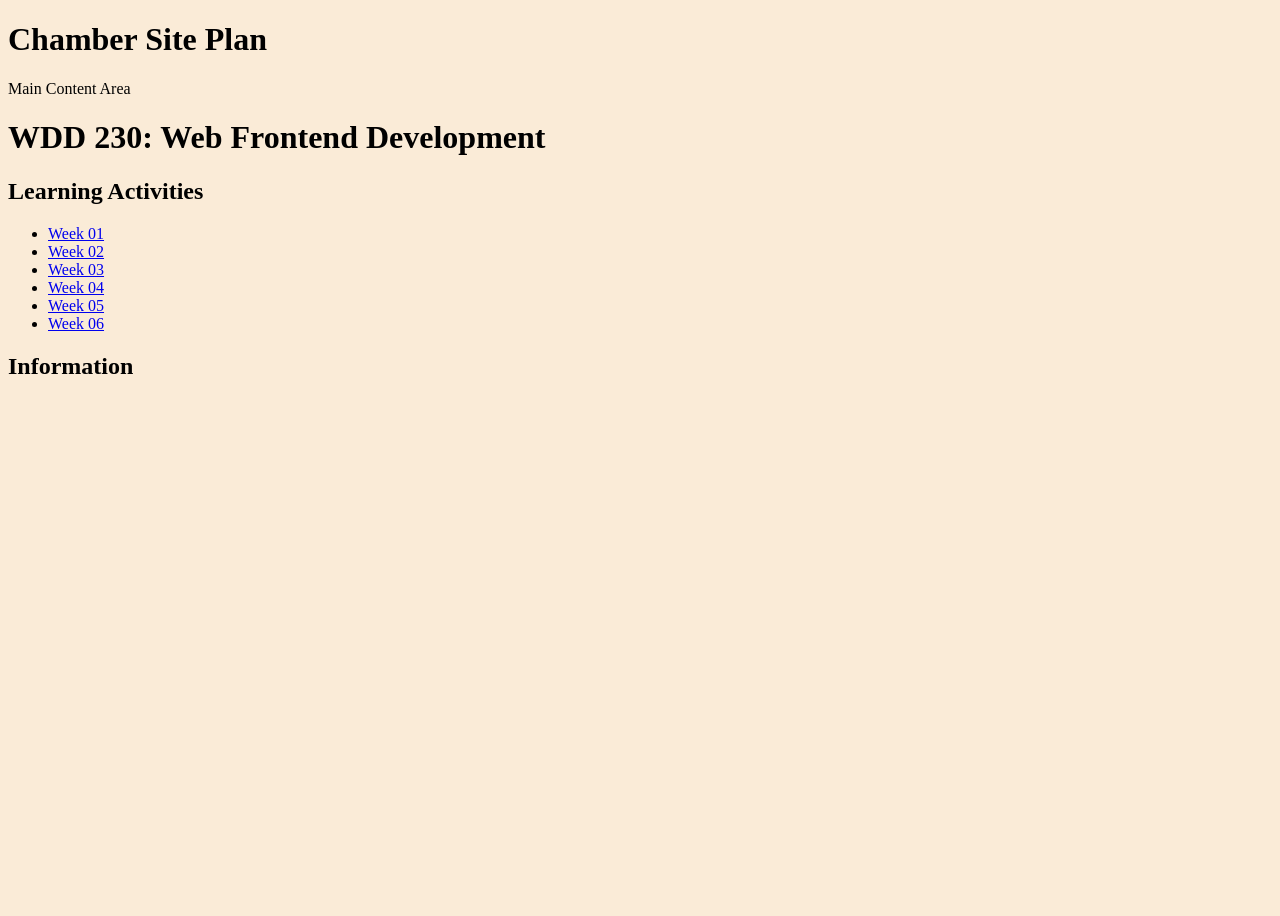
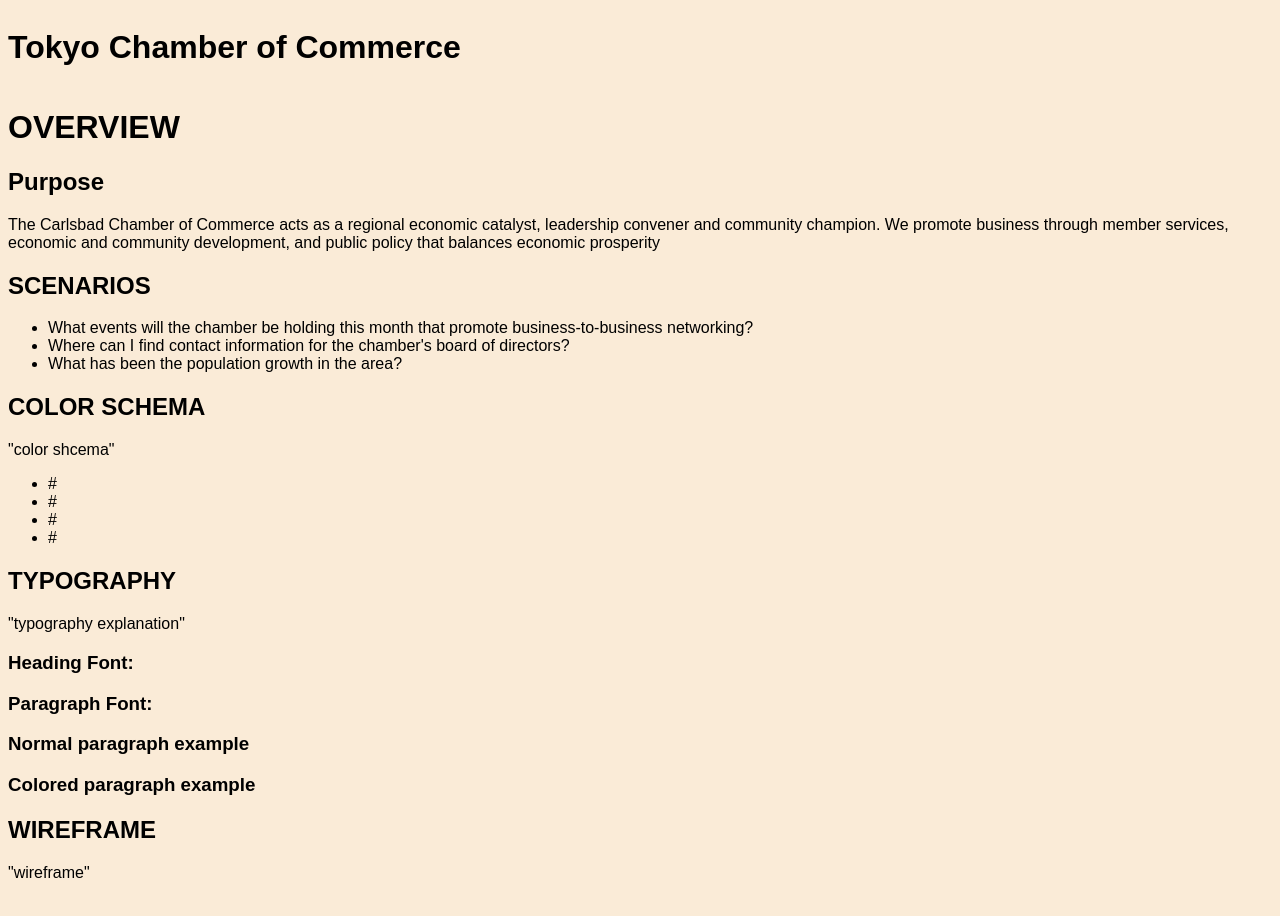
Before and after one commit to rdomon/wdd230, a plain HTML site: page w01/chamber-site-plan.html in a window 1280 px wide. Before the commit the page ends 800 px from the top, so only its background shows below. Drawn offline with Linux system fonts and the light colour scheme; a web font is replaced by a local one.

Commit message:
site plan

```diff
--- a/w01/chamber-site-plan.css
+++ b/w01/chamber-site-plan.css
@@ -1,3 +1,9 @@
+@import url('https://fonts.googleapis.com/css2?family=Sansita:wght@400;700&display=swap');
+
 body{
     background-color: antiquewhite;
+    font-family: 'Sansita', sans-serif;
+    min-height: 100vh;
+    display: flex;
+    flex-direction: column;
 }
--- a/w01/chamber-site-plan.html
+++ b/w01/chamber-site-plan.html
@@ -9,27 +9,58 @@
 
 <body>
     <header>
-        <h1>Chamber Site Plan</h1>
+        <h1>Tokyo Chamber of Commerce</h1>
     </header>
 
-    <main contenteditable>Main Content Area
-        <h1>WDD 230: Web Frontend Development</h1>
-        <section class="card">
-            <h2>Learning Activities</h2>
+    <main contenteditable>
+        <h1>OVERVIEW</h1>
+        <section class="site-purpose">
+            <h2>Purpose</h2>
+            <!-- Rewrite the the purpose below -->
+            <p>The Carlsbad Chamber of Commerce acts as a regional economic catalyst, leadership convener and community champion. We promote business through member services, economic and community development, and public policy that balances economic prosperity</p>
+        </section>
+
+        <section class="scenarios">
+            <h2>SCENARIOS</h2>
+            <!-- Rewrite the the scenarios below -->
             <ul>
-                <li><a href="#">Week 01</a></li>
-                <li><a href="#">Week 02</a></li>
-                <li><a href="#">Week 03</a></li>
-                <li><a href="#">Week 04</a></li>
-                <li><a href="#">Week 05</a></li>
-                <li><a href="#">Week 06</a></li>
+                <li>What events will the chamber be holding this month that promote business-to-business networking?</li>
+                <li>Where can I find contact information for the chamber's board of directors?</li>
+                <li>What has been the population growth in the area?</li>
             </ul>
         </section>
-        <section class="card">
-            <h2>Information</h2>
-            <p></p>
-            <p></p>
+
+        <section class="color">
+            <h2>COLOR SCHEMA</h2>
+            <!-- Fix the the color shcema below -->
+            <p>"color shcema"</p>
+            <ul>
+                <li>#</li>
+                <li>#</li>
+                <li>#</li>
+                <li>#</li>
+            </ul>
         </section>
+
+        <section class="typography">
+            <h2>TYPOGRAPHY</h2>
+            <!-- Rewrite the the typography below -->
+            <p>"typography explanation"</p>
+
+            <h3>Heading Font: </h3>
+            <h3>Paragraph Font: </h3>
+
+            <h3>Normal paragraph example</h3>
+            <h3>Colored paragraph example</h3>
+        </section>
+
+        <section class="wireframe">
+            <h2>WIREFRAME</h2>
+            <!-- Fix the the wireframe below -->
+            <p>"wireframe"</p>
+        </section>
+
+
     </main>
 
     <footer>
```
